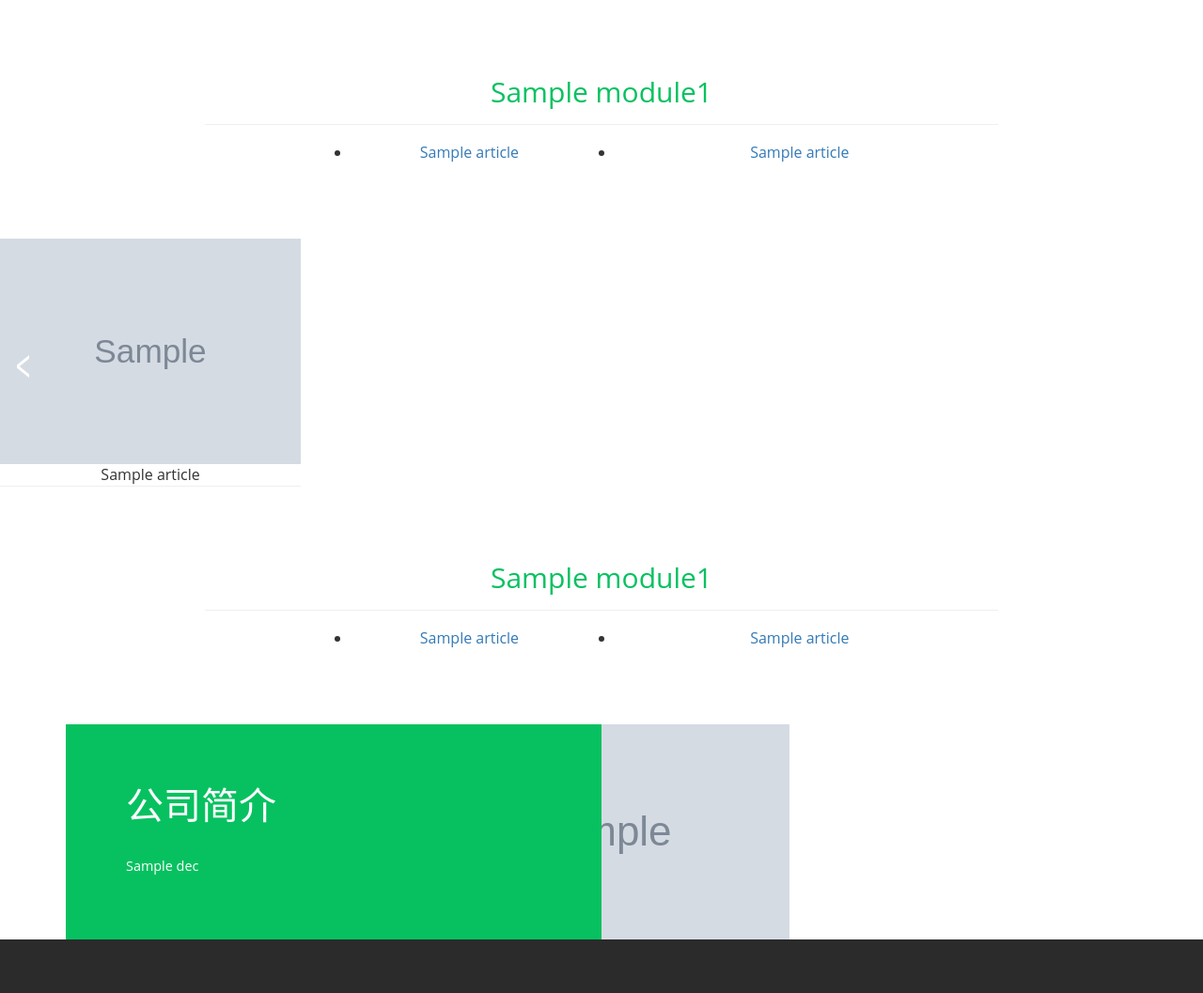
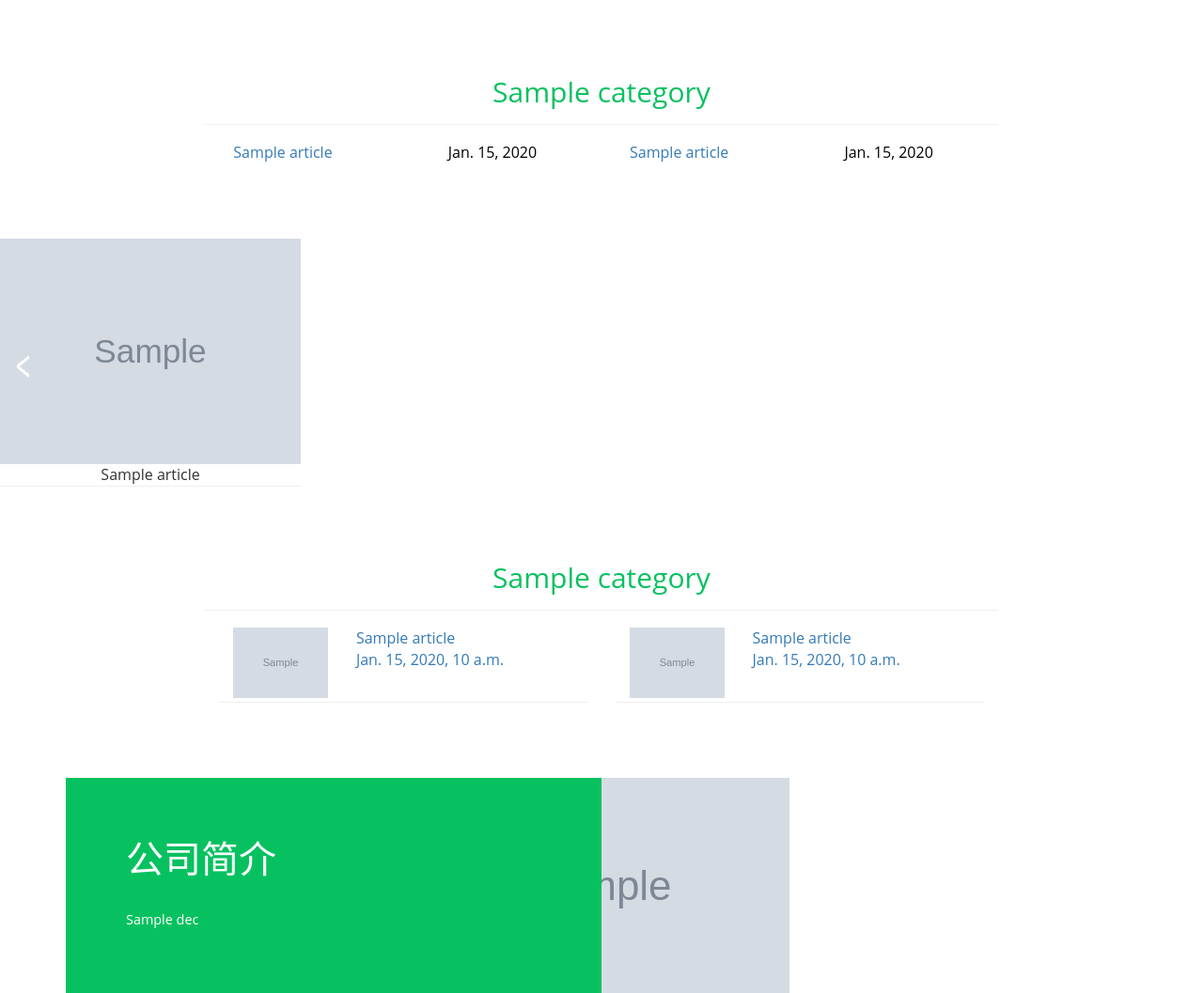
Before and after one commit to AmanKingdom/company, a Django app: template templates/index.html in a window 1280 px wide. Shown: the part 749-1806 px from the top of the page at 94% size. Run offline with Django 3.2, Linux system fonts and the light colour scheme; the template is opened without the code that fills it: most values are stand-ins (such as "Sample title", 1, 10 or a date in 2020); grey boxes marked "Sample" are stand-in pictures; some libraries are stand-ins or nearby versions.

Commit message:
完善所有功能，优化移动端展示。该项目，done。

```diff
--- a/app1/admin.py
+++ b/app1/admin.py
@@ -42,3 +42,9 @@ class CarouselAdmin(ModelAdmin):
 class ViewNumberAdmin(ModelAdmin):
     list_display = ('id', 'ip', 'number', 'create_time', 'modified_time')
     list_editable = ['ip', 'number']
+
+
+@admin.register(Module)
+class ModuleAdmin(ModelAdmin):
+    list_display = ('id', 'name')
+    list_editable = ['name', ]
--- a/app1/models.py
+++ b/app1/models.py
@@ -58,7 +58,7 @@ class Article(models.Model):
     cover_img = models.ImageField('封面图片', upload_to='images/article_cover_img')
     publish_time = models.DateTimeField('第一次发布时间', auto_now_add=True)
     modified_time = models.DateTimeField('最新修改时间', auto_now=True)
-    category = models.ForeignKey(Category, on_delete=models.CASCADE, blank=True, null=True, verbose_name='文章分类')
+    category = models.ForeignKey(Category, on_delete=models.CASCADE, blank=True, null=True, verbose_name='文章分类', related_name='articles')
     view_number = models.PositiveIntegerField('阅读量', default=0)
 
     def get_pure_content(self):
--- a/app_manage/urls.py
+++ b/app_manage/urls.py
@@ -3,7 +3,7 @@ from django.conf.urls.static import static
 from django.conf import settings
 
 from .views import manage_company, LoginView, logout_view, manage_abstract_text, manage_wechat, manage_category, \
-    manage_articles, manage_article, write_article, select_category, manage_carousel
+    manage_articles, manage_article, write_article, select_category, manage_carousel, set_module1, set_module2
 
 urlpatterns = [
     path('', manage_company, name='manage_company'),    # 本项目的/manage首页就为公司信息管理
@@ -15,6 +15,8 @@ urlpatterns = [
     path('write_article/', write_article, name='write_article'),
     path('manage_article/<id>/', manage_article, name='manage_article'),
     path('select_category/<id>/', select_category, name='select_category'),
+    path('set_module1', set_module1, name='set_module1'),
+    path('set_module2', set_module2, name='set_module2'),
     path('login/', LoginView.as_view(), name='login'),
     path('logout/', logout_view, name='logout'),
 ]
--- a/static/css/style.css
+++ b/static/css/style.css
@@ -2873,7 +2873,7 @@ button.btn1.btn-1.btn-1b:hover {
 }
 
 .menu1{
-    margin: 40px 0px 160px;
+    margin: 40px 0px 40px;
     border-left: 1px solid #efefef;
     border-right: 1px solid #efefef;
     padding-left: 10px;
--- a/templates/article_list_item.html
+++ b/templates/article_list_item.html
@@ -1,16 +1,16 @@
 <div class="list_item">
     <div class="row">
-        <div class="col-sm-3">
+        <div class="col-xs-4 col-sm-4 col-md-4 col-lg-4">
             <img src="{{ article.cover_img.url }}" style="width: 100%;"/>
         </div>
 
-        <div {% if request.session.username %}class="col-sm-6"{% else %}class="col-sm-9"{% endif %}>
+        <div {% if request.session.username %}class="col-xs-6 col-sm-6 col-md-6 col-lg-6"{% else %}class="col-xs-8 col-sm-8 col-md-8 col-lg-8"{% endif %}>
             <h4 style="margin-bottom: 10px;">{{ article.title }}</h4>
             <p>{{ article.get_pure_content|slice:":100"}}……</p>
             <p style="float: right;margin-top: 10px;">{{ article.modified_time }}</p>
         </div>
         {% if request.session.username %}
-            <div class="col-sm-3">
+            <div class="col-xs-3 col-sm-3 col-md-3 col-lg-3">
                 <button class="btn btn-danger" style="float: right;" onclick="del_article({{ article.id }})">删除</button>
                 {% if not article.carousels.all.0 %}
                     <button class="btn btn-primary" style="float: right;margin-right: 10px;" onclick="set_carousel({{ article.id }})">设为轮播图</button>
--- a/templates/index.html
+++ b/templates/index.html
@@ -211,41 +211,37 @@
     <!-- //container -->
 </div>
 <!-- //banner -->
-<!-- welcome -->
+
+
+
+{% if module1 %}
     <div class="welcome">
         <div class="row">
-        <div class="col-lg-offset-2 col-sm-offset-1 col-lg-8 col-sm-10">
-            <h2 class="module1_title">{% if module1 %}{{ module1.title }}{% else %}首页模块一标题{% endif %}</h2>
-            <div class="col-lg-offset-2 col-lg-4 col-sm-12">
-                <ul>
-                    {% for article in module1.ariticles_left %}
-                        <li><a href="{% url 'article' article.id %}">{{article.title}}</a></li>
-                    {% empty %}
-                        <li><a>文章标题</a></li>
-                        <li><a>文章标题</a></li>
-                        <li><a>文章标题</a></li>
-                        <li><a>文章标题</a></li>
-                        <li><a>文章标题</a></li>
+            <div class="col-xs-12 col-sm-12 col-md-offset-2 col-md-8 col-lg-offset-2 col-lg-8">
+                <h2 class="module1_title">{{ module1.category.name }}</h2>
+                <div class="col-xs-12 col-sm-12 col-md-6 col-lg-6">
+                    {% for article in module1_left_articles %}
+                        <a href="{% url 'article' article.id %}" style="text-align: left;">
+                            <div class="col-xs-7"><p>{{article.title}}</p></div>
+                            <div class="col-xs-5" style="color: black;"><p>{{article.modified_time.date}}</p></div>
+                        </a>
                     {% endfor %}
-                </ul>
                 </div>
-            <div class="col-lg-6 col-sm-12">
-                <ul>
-                    {% for article in module1.ariticles_right %}
-                        <li><a href="{% url 'article' article.id %}">{{article.title}}</a></li>
-                    {% empty %}
-                        <li><a>文章标题</a></li>
-                        <li><a>文章标题</a></li>
-                        <li><a>文章标题</a></li>
-                        <li><a>文章标题</a></li>
-                        <li><a>文章标题</a></li>
+                <div class="col-xs-12 col-sm-12 col-md-6 col-lg-6">
+                    {% for article in module1_right_articles %}
+                        <a href="{% url 'article' article.id %}" style="text-align: left;">
+                            <div class="col-xs-7"><p>{{article.title}}</p></div>
+                            <div class="col-xs-5" style="color: black;"><p>{{article.modified_time.date}}</p></div>
+                        </a>
                     {% endfor %}
-                </ul>
                 </div>
             </div>
         </div>
     </div>
-<!-- //welcome -->
+{% endif %}
+
+
+
 <!-- slider -->
 <div class="slider">
     <div class="arrival-grids wthree-grids">
@@ -259,6 +255,11 @@
                 </li>
             {% empty %}
                 <li><a><img src="/static/images/s1.jpg" alt=""/></a><p class="bottom_hr">文章标题</p></li>
+                <li><a><img src="/static/images/s2.jpg" alt=""/></a><p class="bottom_hr">文章标题</p></li>
+                <li><a><img src="/static/images/s3.jpg" alt=""/></a><p class="bottom_hr">文章标题</p></li>
+                <li><a><img src="/static/images/s4.jpg" alt=""/></a><p class="bottom_hr">文章标题</p></li>
+                <li><a><img src="/static/images/s5.jpg" alt=""/></a><p class="bottom_hr">文章标题</p></li>
+                <li><a><img src="/static/images/s6.jpg" alt=""/></a><p class="bottom_hr">文章标题</p></li>
             {% endfor %}
         </ul>
         <script type="text/javascript">
@@ -292,37 +293,50 @@
 </div>
 <!-- //slider -->
 
+
+
+{% if module2 %}
     <div class="welcome">
         <div class="row">
-        <div class="col-lg-offset-2 col-sm-offset-1 col-lg-8 col-sm-10">
-            <h2 class="module1_title">{% if module1 %}{{ module1.title }}{% else %}首页模块二标题{% endif %}</h2>
-            <div class="col-lg-offset-2 col-lg-4 col-sm-12">
-                <ul>
-                    {% for article in module2.ariticles_left %}
-                        <li><a href="{% url 'article' article.id %}">{{article.title}}</a></li>
-                    {% empty %}
-                        <li><a>文章标题</a></li>
-                        <li><a>文章标题</a></li>
-                        <li><a>文章标题</a></li>
-                        <li><a>文章标题</a></li>
+            <div class="col-xs-12 col-sm-12 col-md-offset-2 col-md-8 col-lg-offset-2 col-lg-8">
+                <h2 class="module1_title">{{ module2.category.name }}</h2>
+                <div class="col-xs-12 col-sm-12 col-md-6 col-lg-6">
+                    {% for article in module2_left_articles %}
+                        <div style="width: 100%;height: 80px;" class="bottom_hr">
+                            <a href="{% url 'article' article.id %}">
+                                <div class="col-xs-4 col-sm-4 col-md-4 col-lg-4">
+                                    <img src="{{ article.cover_img.url }}" style="width: 100%;"/>
+                                </div>
+                                <div class="col-xs-8 col-sm-8 col-md-8 col-lg-8" style="text-align: left">
+                                    <p>{{article.title}}</p>
+                                    <p>{{ article.modified_time }}</p>
+                                </div>
+                            </a>
+                        </div>
                     {% endfor %}
-                </ul>
                 </div>
-            <div class="col-lg-6 col-sm-12">
-                <ul>
-                    {% for article in module2.ariticles_right %}
-                        <li><a href="{% url 'article' article.id %}">{{article.title}}</a></li>
-                    {% empty %}
-                        <li><a>文章标题</a></li>
-                        <li><a>文章标题</a></li>
-                        <li><a>文章标题</a></li>
-                        <li><a>文章标题</a></li>
+                <div class="col-xs-12 col-sm-12 col-md-6 col-lg-6">
+                    {% for article in module2_right_articles %}
+                        <div style="width: 100%;height: 80px;" class="bottom_hr">
+                            <a href="{% url 'article' article.id %}">
+                                <div class="col-xs-4 col-sm-4 col-md-4 col-lg-4">
+                                    <img src="{{ article.cover_img.url }}" style="width: 100%;"/>
+                                </div>
+                                <div class="col-xs-8 col-sm-8 col-md-8 col-lg-8" style="text-align: left">
+                                    <p>{{article.title}}</p>
+                                    <p>{{ article.modified_time }}</p>
+                                </div>
+                            </a>
+                        </div>
                     {% endfor %}
-                </ul>
                 </div>
             </div>
         </div>
     </div>
+{% endif %}
+
+
+
 
 {% if company.big_img %}
     <div class="news-bottom" style="background: url({{ company.big_img.url }}) no-repeat center fixed;">
```
Also changed, not shown: app1/views.py (+31 -1 lines), app_manage/templates/app_manage/category.html (+72 -41 lines), app_manage/views.py (+40 -1 lines), templates/article.html (+7 -9 lines). Lines whose indentation alone changed are shown as unchanged.
